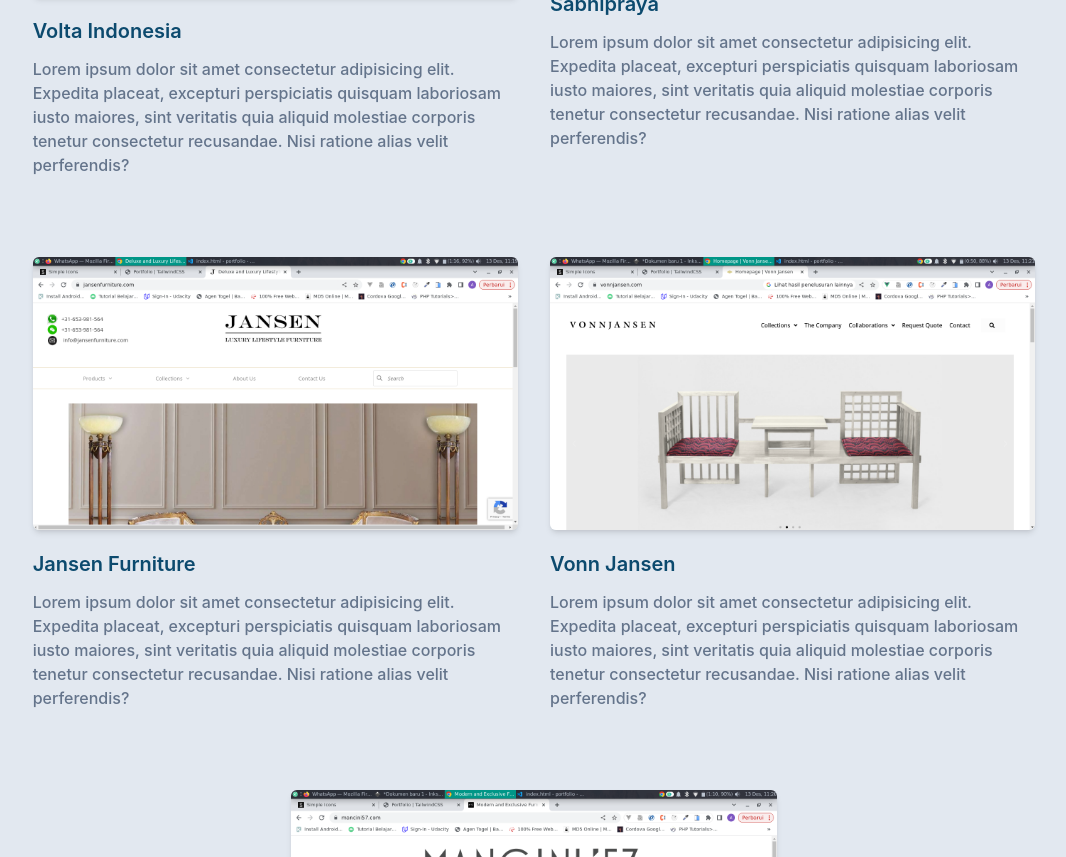
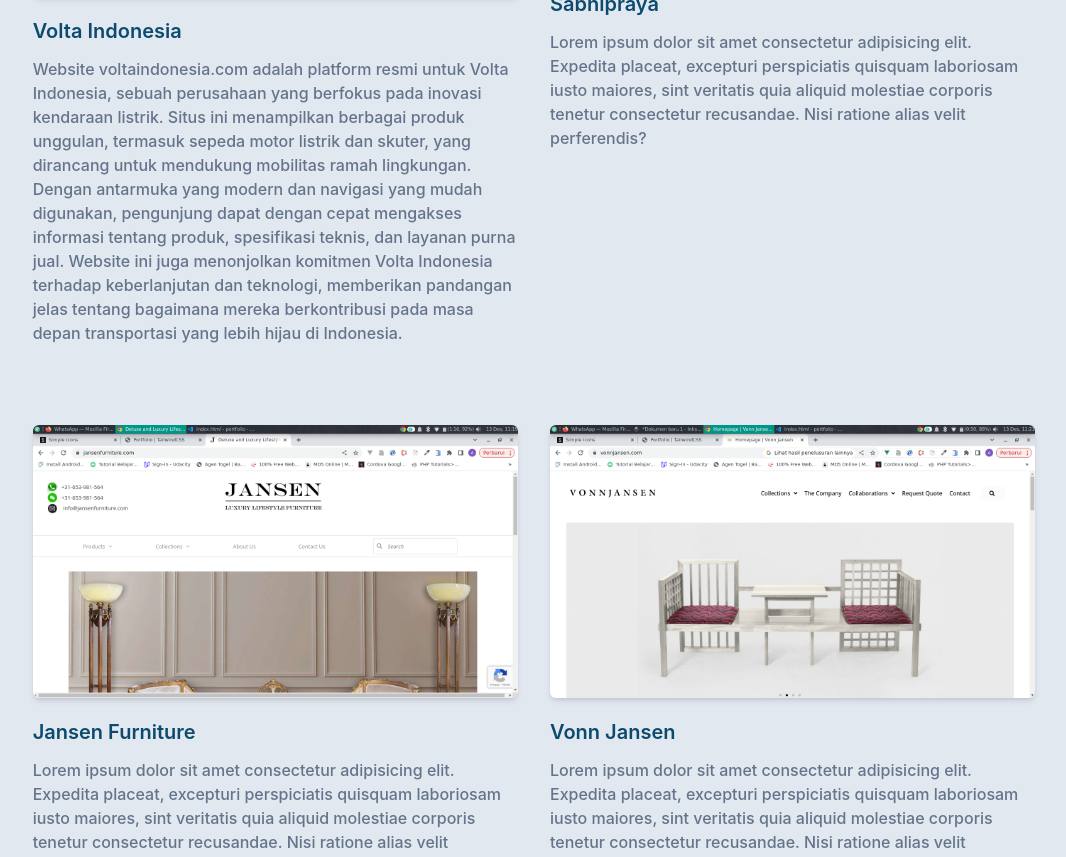
Before and after one commit to ariefwl/portfolio, a website: page index.html in a window 1280 px wide. Shown: the part 3155-4012 px from the top of the page, without its empty margins (106-1172 px from the left). Drawn offline with Linux system fonts and the light colour scheme.

Commit message:
Update index.html

```diff
--- a/index.html
+++ b/index.html
@@ -168,7 +168,7 @@
                         <img src="dist/portfolio/volta.png" alt="uin" width="w-full" srcset="">
                     </div>
                     <h3 class="font-semibold text-xl text-dark mt-5 mb-3">Volta Indonesia</h3>
-                    <p class="font-medium text-base text-secondary">Lorem ipsum dolor sit amet consectetur adipisicing elit. Expedita placeat, excepturi perspiciatis quisquam laboriosam iusto maiores, sint veritatis quia aliquid molestiae corporis tenetur consectetur recusandae. Nisi ratione alias velit perferendis?</p>
+                    <p class="font-medium text-base text-secondary">Website <a href="https://www.voltaindonesia.com/">voltaindonesia.com</a> adalah platform resmi untuk Volta Indonesia, sebuah perusahaan yang berfokus pada inovasi kendaraan listrik. Situs ini menampilkan berbagai produk unggulan, termasuk sepeda motor listrik dan skuter, yang dirancang untuk mendukung mobilitas ramah lingkungan. Dengan antarmuka yang modern dan navigasi yang mudah digunakan, pengunjung dapat dengan cepat mengakses informasi tentang produk, spesifikasi teknis, dan layanan purna jual. Website ini juga menonjolkan komitmen Volta Indonesia terhadap keberlanjutan dan teknologi, memberikan pandangan jelas tentang bagaimana mereka berkontribusi pada masa depan transportasi yang lebih hijau di Indonesia.</p>
                 </div>
                 <div class="mb-12 p-4 md:w-1/2">
                     <div class="rounded-md shadow-md overflow-hidden">
```
